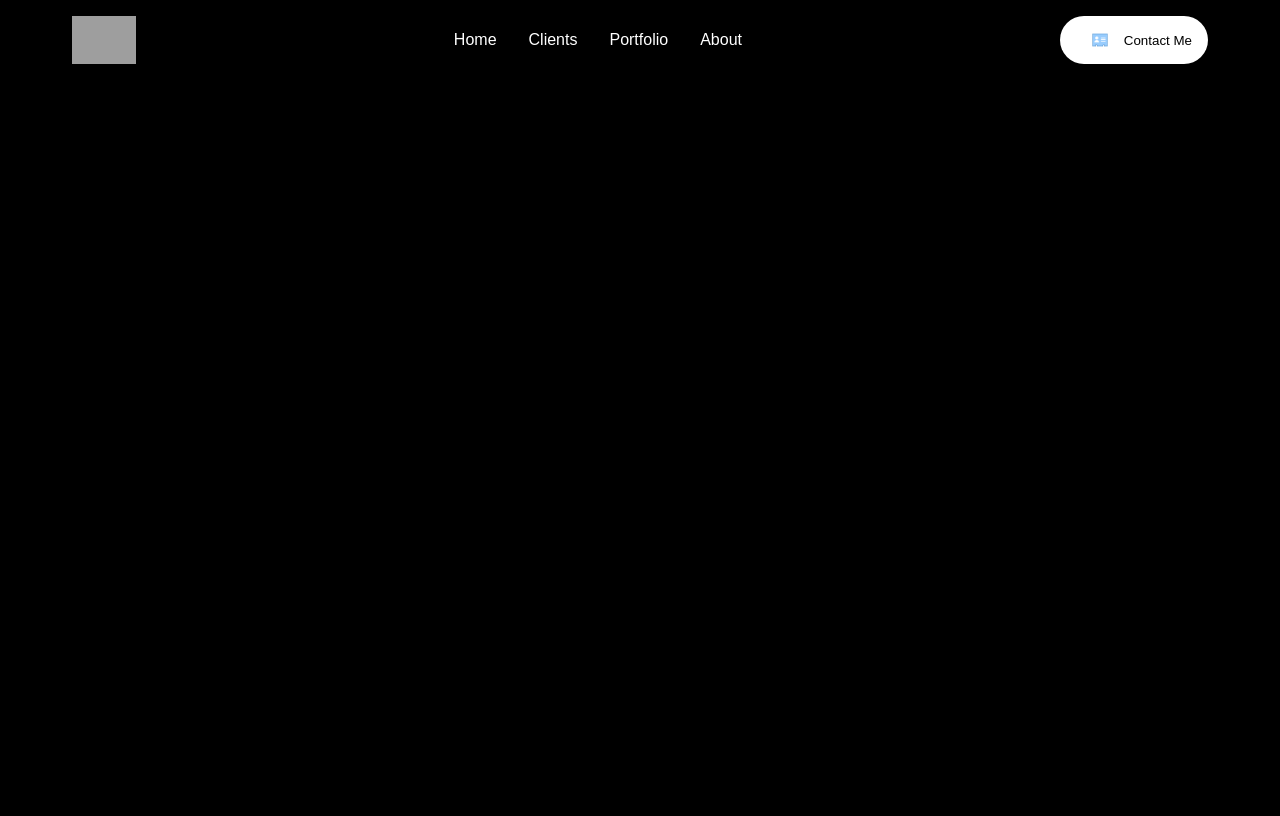
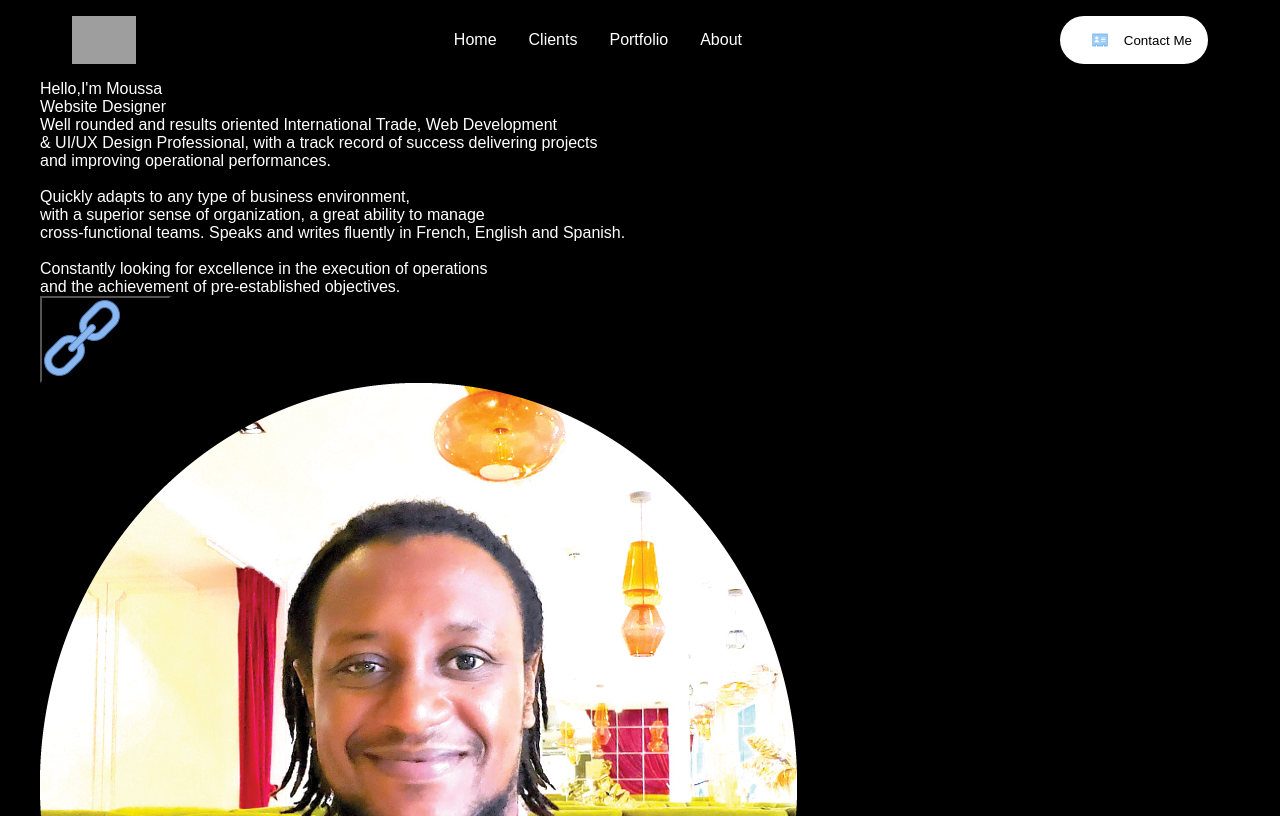
Before and after one commit to TheAnswer07/Portfolio, a React (Create React App) app: page / in a window 1280 px wide. Built offline with nearby package versions, Linux system fonts and the light colour scheme; grey boxes are pictures that could not be loaded.

Commit message:
intro content and myPic added to main section

```diff
--- a/src/App.js
+++ b/src/App.js
@@ -1,11 +1,13 @@
 
 import Navbar from "./components/NavBar/navbar";
+import Intro from "./components/NavBar/Intro/intro";
 
 
 function App() {
   return (
     <div className="App">
       <Navbar/>
+      <Intro />
     </div>
   );
 }
--- /dev/null
+++ b/src/components/NavBar/Intro/intro.css
@@ -0,0 +1,7 @@
+#intro {
+    height: calc(100vh - 4rem);
+    width: 100vw;
+    max-width: 75rem;
+    margin: 0 auto;
+    overflow: hidden;
+}
--- /dev/null
+++ b/src/components/NavBar/Intro/intro.js
@@ -0,0 +1,34 @@
+import React from "react";
+import "./intro.css";
+import bg from "../../../assets/mypic.jpeg";
+import btnImg from "../../../assets/connect.png"
+import { Link } from 'react-scroll';
+
+
+const Intro = () => {
+    return (
+        <section id="intro">
+<div className="introContent">
+<span className="hello">Hello,</span>
+<span className="introText">I'm <span className="introName">Moussa</span> <br/>Website Designer</span>
+<p className="introPara">Well rounded and results oriented International Trade, Web Development
+<br/> & UI/UX Design Professional, with a track record of success delivering projects
+<br/>and improving operational performances.
+<br/>
+<br/>Quickly adapts to any type of business environment,
+<br/>with a superior sense of organization, a great ability to manage
+<br/>cross-functional teams. Speaks and writes fluently in French, English and Spanish.
+<br/>
+<br/>Constantly looking for excellence in the execution of operations
+<br/>and the achievement of pre-established objectives.</p>
+<Link> <button className="btn"><img src={btnImg} alt="hireMeImg"/>Hire Me</button></Link>
+</div>
+
+<img src={bg} alt="myPic" className="bg" />
+
+
+        </section>
+    )
+};
+
+export default Intro;
```
Also changed, not shown: src/assets/connect.png (added).
